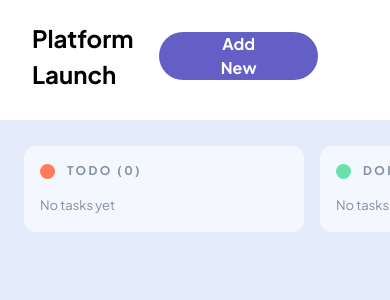
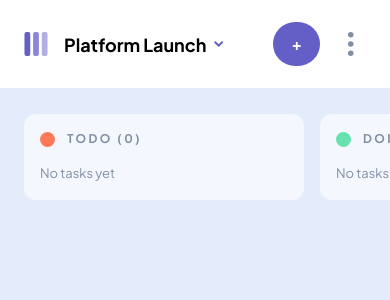
Before and after one commit to alizewulf/kanban-task-manager, a React (Vite) app: page / in a window 390 px wide. Shown: the top 300 px of the page. Built offline with nearby package versions, Linux system fonts and the light colour scheme.

Commit message:
added responsive parts

```diff
--- a/src/components/layout/Header/index.jsx
+++ b/src/components/layout/Header/index.jsx
@@ -1,7 +1,8 @@
 import { useEffect, useRef, useState } from "react"
 import dots from '../../../assets/3dots.svg'
 import LightBtn from '../../common/Button'
-
+import mobileLogo from '../../../assets/mobile_logo.svg'
+import dropdownSVG from '../../../assets/dropdown.svg'
 function Header({ activeBoard, setActiveModal, onDeleteBoard, setIsTaskModalOpen,toggleTheme, theme }) {
   const [dropdownOpen, setDropdownOpen] = useState(false)
   const dropdownRef = useRef(null)
@@ -19,19 +20,31 @@ function Header({ activeBoard, setActiveModal, onDeleteBoard, setIsTaskModalOpen
   }, [])
 
   return (
-    <header className={`flex justify-between items-center pr-6 pl-8 pb-7 pt-5 transition-colors duration-300 ${isDark? "text-white bg-[#2B2C37]" : "border-b-2 border-b-[#E4EBFA]"}`}>
-      <h1 className="text-[24px] font-bold capitalize">
-        {activeBoard ? activeBoard.title : ""}
-      </h1>
+    <header className={`flex justify-between items-center md:pr-6 md:pl-8 md:pb-7 md:pt-5 py-5 px-6 transition-colors duration-300 ${isDark? "text-white bg-[#2B2C37]" : "border-b-2 border-b-[#E4EBFA]"}`}>
+      <div className="flex gap-4 items-center">
+        <img src={mobileLogo} className="md:hidden w-6 h-6" alt="mobile logo"/>
+        <div class="flex gap-2 items-center">
+          <h1 className="text-[18px] md:text-[20px] text-nowrap lg:text-[24px] font-bold capitalize">
+            {activeBoard ? activeBoard.title : ""}
+          </h1>
+          <img src={dropdownSVG} className="md:hidden"/>
+        </div>
+      </div>
 
-      <div className="flex gap-6 relative items-center">
+      <div className="flex gap-4 md:gap-6 relative items-center">
         <LightBtn
           onClick={() => activeBoard && setIsTaskModalOpen(true)}
           variant="primary"
+          customClass="hidden md:flex"
         >
           + add new task
         </LightBtn>
-
+        <button
+        onClick={() => activeBoard && setIsTaskModalOpen(true)}
+        className="items-center sm:hidden font-bold cursor-pointer justify-center flex capitalize duration-300 bg-[#635FC7] text-white py-2.5 px-4.5 rounded-3xl hover:bg-[#A8A4FF]"
+        >
+        +
+        </button>
         {activeBoard && (
           <div className="relative" ref={dropdownRef}>
             <img
--- a/src/components/layout/MainContent/Column.jsx
+++ b/src/components/layout/MainContent/Column.jsx
@@ -27,8 +27,8 @@ function Column({ theme, column, columns = [], boardId, updateTask, moveTask, op
             const done = task.subtasks?.filter(st => st.isCompleted).length || 0
 
             return (
-              <div key={task.id} className="bg-transparent rounded-[8px] p-4 shadow-sm cursor-pointer" onClick={() => handleOpenTask(task)}>
-                <h3 className={`text-sm font-bold ${isDark ? "text-white":"text-[#0B0C10]"}`}>{task.title}</h3>
+              <div key={task.id} className="bg-transparent rounded-[8px] p-4 group shadow-sm cursor-pointer" onClick={() => handleOpenTask(task)}>
+                <h3 className={`text-sm font-bold ${isDark ? "text-white":"text-[#0B0C10]"} group-hover:text-[#A8A4FF] duration-300`}>{task.title}</h3>
                 <p className={`text-[13px] mt-2 ${isDark ? "text-[#A8A9B3]" : "text-[#828FA3]"}`}>{`${done} of ${total} subtasks`}</p>
               </div>
             )
--- a/src/components/modals/ViewTask.jsx
+++ b/src/components/modals/ViewTask.jsx
@@ -77,7 +77,7 @@ function ViewTask({ onClose, task, boardId, currentColumn, columns = [], updateT
         {(localTask.subtasks || []).map(st => (
           <label key={st.id} className={`flex items-center gap-3 p-4 ${isDark? "text-white bg-[#20212C]": "text-black bg-[#F4F7FD]"}`}>
             <input type="checkbox" checked={st.isCompleted} className="w-4 h-4" onChange={() => toggleSubtask(st.id)} />
-            <span className={`${st.isCompleted ? (isDark ? 'text-[#A8A9B3] line-through' : 'text-[#828FA3] line-through') : ''} text-[12px] font-bold`}>{st.value || ""}</span>
+            <span className={`capitalize ${st.isCompleted ? (isDark ? 'text-[#A8A9B3] line-through' : 'text-[#828FA3] line-through') : ''} text-[12px] font-bold`}>{st.value || ""}</span>
           </label>
         ))}
         </div>
```
Also changed, not shown: src/assets/dropdown.svg (added), src/assets/mobile_logo.svg (added).
